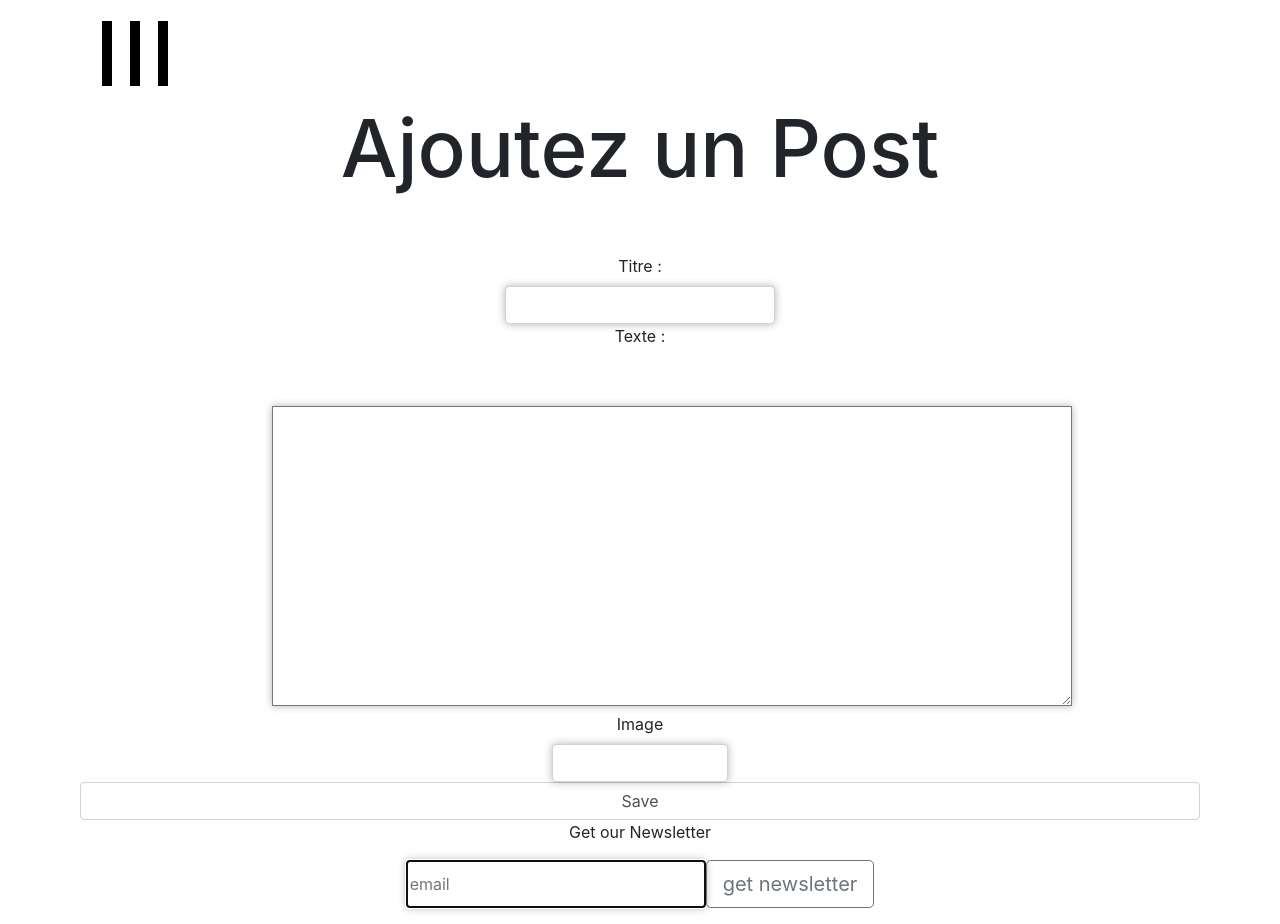
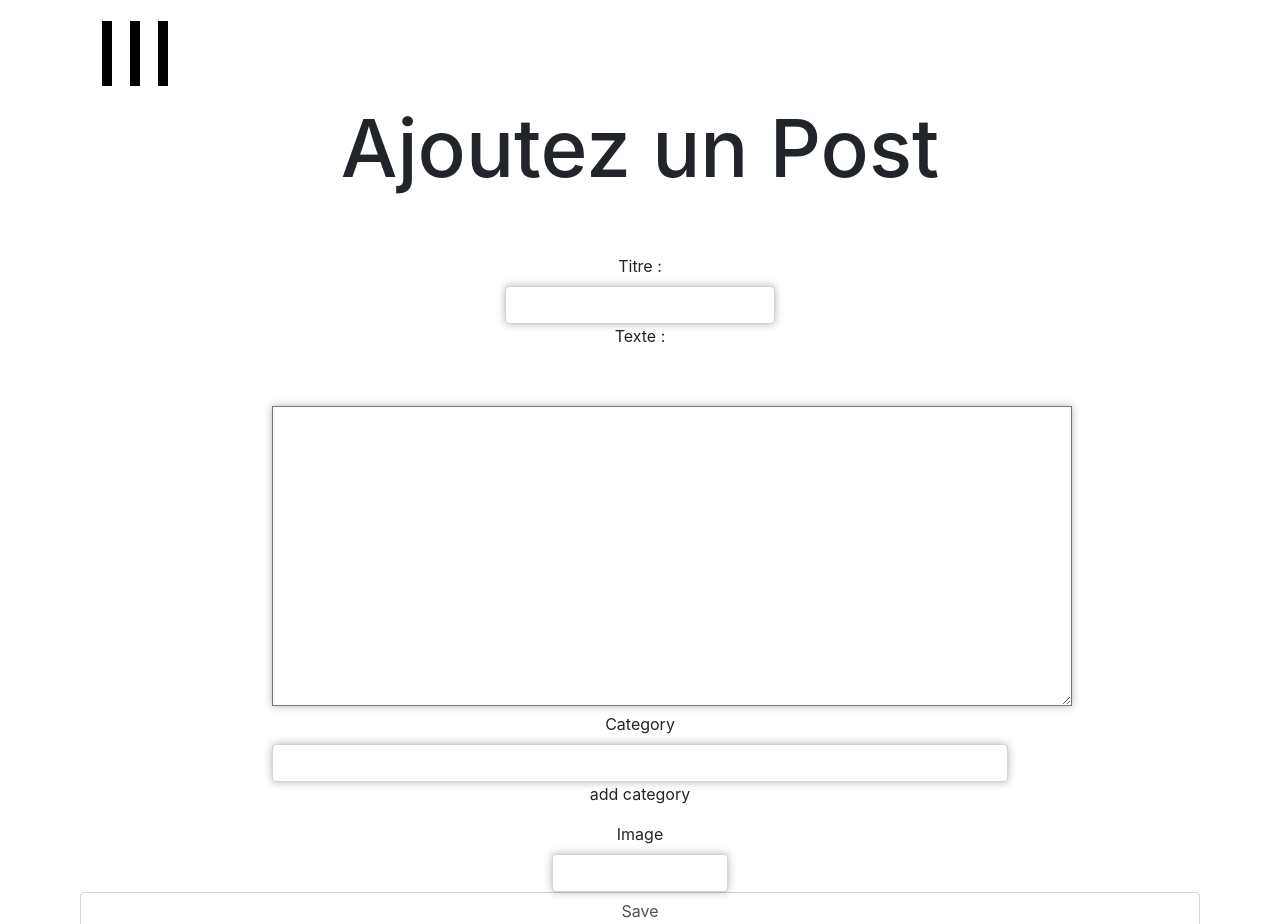
Before and after one commit to Arkistos/Blog, a Symfony app: template templates/add.html.twig in a window 1280 px wide. Shown: the top 924 px of the page. Run offline with Twig, Linux system fonts and the light colour scheme; the template is opened without the code that fills it, so the values that code supplies are empty; form fields are guessed from the names that the template uses; style sheets or scripts are compiled from the project's sources; some libraries are stand-ins or nearby versions; grey boxes are pictures that could not be loaded.

Commit message:
adding categories

```diff
--- a/assets/js/home.js
+++ b/assets/js/home.js
@@ -45,3 +45,20 @@ $form.on('submit', function(e){
 		$('#comment').text($comment);
 	})
 });
+
+
+//alert($choices.text());
+document.getElementById("add_cat").onclick = function add()
+{
+	var $category = prompt("Enter the new category : ");
+	if($category != null & $category != "")
+	{
+		var $route = 'http://127.0.0.1:8000/category/add/'.concat($category);
+		axios.get($route).then(function(response){
+			var $rp = response.data.message;
+
+			$nbr = parseInt(response.data.message);
+			$('#form_Category').append('<div id="form_Category"><div class="form-check"><input type="checkbox" id="form_Category_'+$nbr+'" name="form[Category][]" class="form-check-input" value="'+$nbr+'" /><label class="form-check-label" for="form_Category_0">' + $category + '</label></div><div class="form-check">');
+		})
+	}
+}
--- a/templates/add.html.twig
+++ b/templates/add.html.twig
@@ -34,6 +34,17 @@ Ajout d'un Post
         </div>
     	</div>
 
+      <div class="form-row justify-content-md-center cat">
+        <div class="col-md-8">
+          {{ form_label(form.Category) }}
+          {{ form_errors(form.Category) }}
+          {{ form_widget(form.Category) }}
+          {{ form_help(form.Category) }}
+        </div>
+      </div>
+
+      <p  id="add_cat">add category</p>
+
       <div class="form-row justify-content-md-center">
         <div class="col-md-2">
         {{ form_label(form.Image) }}
--- a/templates/post.html.twig
+++ b/templates/post.html.twig
@@ -18,6 +18,10 @@
 {% endblock %}
 
 {% block body %}
+
+	{% for cat in listCat %}
+		<p>{{cat.name}}</p>
+	{% endfor %}
 
 	<div class="row">
 		<img src="{{ asset(image) }}" class="imagePost justify-content-center">
```
Also changed, not shown: src/Controller/PostController.php (+20 -2 lines), src/Entity/Post.php (+32 -0 lines).
